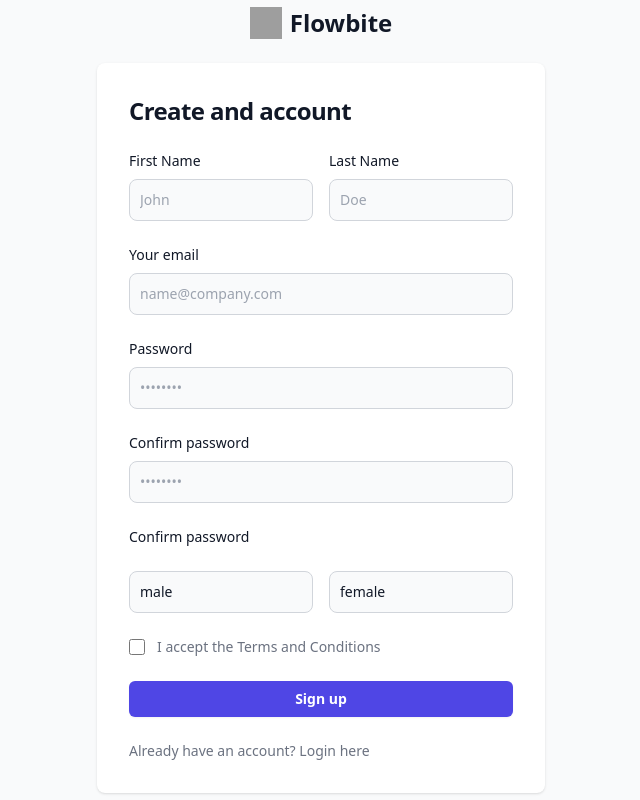
After one commit to uha-fr/archiweb_2024_projets_gr03, a PHP site: the page made by app/views/signup.php in a window 1280 px wide. The commit adds this page. Shown: the whole page, without its empty margins (319-959 px from the left). Run offline with PHP 8.4, Linux system fonts and the light colour scheme; the template is opened without the code that fills it, so the values that code supplies are empty; some libraries are stand-ins or nearby versions; grey boxes are pictures that could not be loaded.

Commit message:
login/signup

```diff
--- a/app/core/Controller.php
+++ b/app/core/Controller.php
@@ -6,10 +6,9 @@ class Controller{
         $modelName = ucfirst($model).'Model';
         require_once '../app/models/' .$modelName.'.php';
         return new $modelName();
-
     }
 
-    public function view($view , $data = []){
+    public function view($view , $title= "Document",  $data = []){
         // Check if the view file exists
         $viewFile = "../app/views/" . $view . ".php";
         if (file_exists($viewFile)) {
@@ -17,6 +16,8 @@ class Controller{
             extract($data);
 
             // Include the view file
+            require_once "../app/includes/header.inc.php";
+
             require_once $viewFile;
         } else {
             // If the view file doesn't exist, you may want to handle this case accordingly
--- /dev/null
+++ b/app/views/signup.php
@@ -0,0 +1,80 @@
+<!DOCTYPE html>
+<html lang="en">
+<head>
+    <meta charset="UTF-8">
+    <meta name="viewport" content="width=device-width, initial-scale=1.0">
+    <title>Document</title>
+    <script src="https://cdn.tailwindcss.com"></script>
+
+</head>
+<body>
+<section class="bg-gray-50 dark:bg-gray-900">
+  <div class="flex flex-col items-center justify-center px-6 py-8 mx-auto md:h-screen lg:py-0">
+      <a href="#" class="flex items-center mb-6 text-2xl font-semibold text-gray-900 dark:text-white">
+          <img class="w-8 h-8 mr-2" src="https://flowbite.s3.amazonaws.com/blocks/marketing-ui/logo.svg" alt="logo">
+          Flowbite
+      </a>
+      <div class="w-full bg-white rounded-lg shadow dark:border md:mt-0 sm:max-w-md xl:p-0 dark:bg-gray-800 dark:border-gray-700">
+          <div class="p-6 space-y-4 md:space-y-6 sm:p-8">
+              <h1 class="text-xl font-bold leading-tight tracking-tight text-gray-900 md:text-2xl dark:text-white">
+                  Create and account
+              </h1>
+              <form class="space-y-4 md:space-y-6" action="#">
+                <div class="flex space-x-4">
+                    <div class="flex-1">
+                        <label for="firstname" class="block mb-2 text-sm font-medium text-gray-900 dark:text-white">First Name</label>
+                        <input type="text" name="firstname" id="firstname" class="bg-gray-50 border border-gray-300 text-gray-900 sm:text-sm rounded-lg focus:ring-primary-600 focus:border-primary-600 block w-full p-2.5 dark:bg-gray-700 dark:border-gray-600 dark:placeholder-gray-400 dark:text-white dark:focus:ring-blue-500 dark:focus:border-blue-500" placeholder="John" required="">
+                    </div>
+                    <div class="flex-1">
+                        <label for="lastname" class="block mb-2 text-sm font-medium text-gray-900 dark:text-white">Last Name</label>
+                        <input type="text" name="lastname" id="lastname" class="bg-gray-50 border border-gray-300 text-gray-900 sm:text-sm rounded-lg focus:ring-primary-600 focus:border-primary-600 block w-full p-2.5 dark:bg-gray-700 dark:border-gray-600 dark:placeholder-gray-400 dark:text-white dark:focus:ring-blue-500 dark:focus:border-blue-500" placeholder="Doe" required="">
+                    </div>
+                </div>
+                  <div>
+                      <label for="email" class="block mb-2 text-sm font-medium text-gray-900 dark:text-white">Your email</label>
+                      <input type="email" name="email" id="email" class="bg-gray-50 border border-gray-300 text-gray-900 sm:text-sm rounded-lg focus:ring-primary-600 focus:border-primary-600 block w-full p-2.5 dark:bg-gray-700 dark:border-gray-600 dark:placeholder-gray-400 dark:text-white dark:focus:ring-blue-500 dark:focus:border-blue-500" placeholder="name@company.com" required="">
+                  </div>
+
+                  <div>
+                      <label for="password" class="block mb-2 text-sm font-medium text-gray-900 dark:text-white">Password</label>
+                      <input type="password" name="password" id="password" placeholder="••••••••" class="bg-gray-50 border border-gray-300 text-gray-900 sm:text-sm rounded-lg focus:ring-primary-600 focus:border-primary-600 block w-full p-2.5 dark:bg-gray-700 dark:border-gray-600 dark:placeholder-gray-400 dark:text-white dark:focus:ring-blue-500 dark:focus:border-blue-500" required="">
+                  </div>
+
+                  <div>
+                      <label for="confirm-password" class="block mb-2 text-sm font-medium text-gray-900 dark:text-white">Confirm password</label>
+                      <input type="confirm-password" name="confirm-password" id="confirm-password" placeholder="••••••••" class="bg-gray-50 border border-gray-300 text-gray-900 sm:text-sm rounded-lg focus:ring-primary-600 focus:border-primary-600 block w-full p-2.5 dark:bg-gray-700 dark:border-gray-600 dark:placeholder-gray-400 dark:text-white dark:focus:ring-blue-500 dark:focus:border-blue-500" required="">
+                  </div>
+                  <label for="confirm-password" class="block mb-2 text-sm font-medium text-gray-900 dark:text-white">Confirm password</label>
+
+                  <ul class="flex space-x-4">
+                        <li class="flex-1">
+                            <input class="sr-only peer" type="radio" value="yes" name="answer" id="answer_yes">
+                            <label class="bg-gray-50 border border-gray-300 text-gray-900 sm:text-sm rounded-lg focus:ring-primary-600 focus:border-primary-600 block w-full p-2.5 dark:bg-gray-700 dark:border-gray-600 dark:placeholder-gray-400 dark:text-white dark:focus:ring-blue-500 dark:focus:border-blue-500 cursor-pointer focus:outline-none hover:bg-gray-50 peer-checked:ring-black-500 peer-checked:ring-2 peer-checked:border-transparent" for="answer_yes">male</label>
+
+
+                        <li class="flex-1">
+                            <input class="sr-only peer" type="radio" value="no" name="answer" id="answer_no">
+                            <label class="bg-gray-50 border border-gray-300 text-gray-900 sm:text-sm rounded-lg focus:ring-primary-600 focus:border-primary-600 block w-full p-2.5 dark:bg-gray-700 dark:border-gray-600 dark:placeholder-gray-400 dark:text-white dark:focus:ring-blue-500 dark:focus:border-blue-500 cursor-pointer focus:outline-none hover:bg-gray-50 peer-checked:ring-black-500 peer-checked:ring-2 peer-checked:border-transparent" for="answer_no">female</label>
+
+
+                        </li>
+                    </ul>
+                  <div class="flex items-start">
+                      <div class="flex items-center h-5">
+                        <input id="terms" aria-describedby="terms" type="checkbox" class="w-4 h-4 border border-gray-300 rounded bg-gray-50 focus:ring-3 focus:ring-primary-300 dark:bg-gray-700 dark:border-gray-600 dark:focus:ring-primary-600 dark:ring-offset-gray-800" required="">
+                      </div>
+                      <div class="ml-3 text-sm">
+                        <label for="terms" class="font-light text-gray-500 dark:text-gray-300">I accept the <a class="font-medium text-primary-600 hover:underline dark:text-primary-500" href="#">Terms and Conditions</a></label>
+                      </div>
+                  </div>
+                  <button type="submit" class="flex w-full justify-center rounded-md bg-indigo-600 px-3 py-1.5 text-sm font-semibold leading-6 text-white shadow-sm hover:bg-indigo-500 focus-visible:outline focus-visible:outline-2 focus-visible:outline-offset-2 focus-visible:outline-indigo-600">Sign up</button>
+                  <p class="text-sm font-light text-gray-500 dark:text-gray-400">
+                      Already have an account? <a href="#" class="font-medium text-primary-600 hover:underline dark:text-primary-500">Login here</a>
+                  </p>
+              </form>
+          </div>
+      </div>
+  </div>
+</section>
+</body>
+</html>
```
Also changed, not shown: app/controllers/AuthController.php (added, +59 -0 lines), app/controllers/LoginController.php (deleted, +0 -27 lines), app/includes/header.inc.php (added, +15 -0 lines), app/models/UserModel.php (+44 -5 lines), app/views/login.php (+12 -37 lines), public/index.php (+9 -9 lines), .htaccess.
